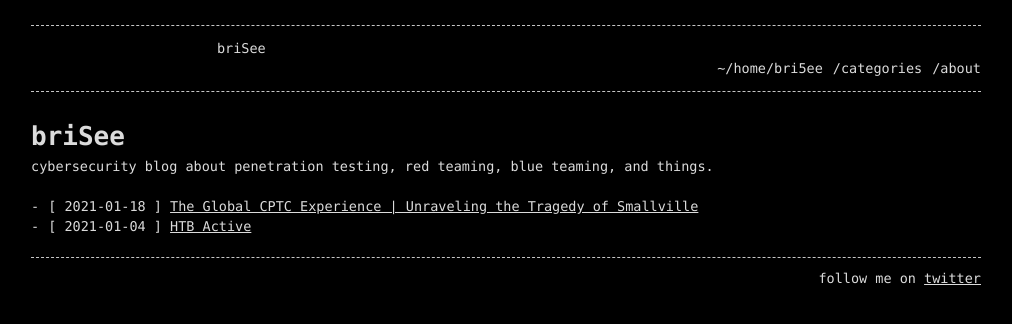
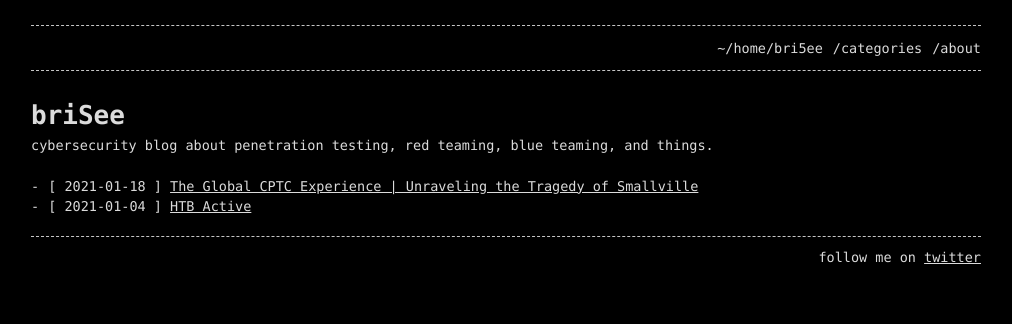
Before and after one commit to notbricey/brisee.github.io, a Jekyll site: the page built from index.md, in a window 1280 px wide. Shown: the top 324 px of the page, without its empty margins (134-1146 px from the left). Built offline with Jekyll 4.4.1, drawn with Linux system fonts in a browser that asks for light colours.

Commit message:
Update header.html

```diff
--- a/_includes/header.html
+++ b/_includes/header.html
@@ -2,7 +2,6 @@
 <header>
   <div class="menu">
     <ul>
-      briSee     &zwnj; &zwnj; &zwnj; &zwnj; &zwnj; &zwnj; &zwnj; &zwnj; &zwnj; &zwnj; &zwnj; &zwnj; &zwnj; &zwnj; &zwnj; &zwnj; &zwnj; &zwnj; &zwnj; &zwnj; &zwnj; &zwnj; &zwnj; &zwnj; &zwnj; &zwnj; &zwnj;  &zwnj; &zwnj; &zwnj; &zwnj; &zwnj; &zwnj; &zwnj; &zwnj; &zwnj; &zwnj; &zwnj; &zwnj; &zwnj; &zwnj; &zwnj; &zwnj; &zwnj; &zwnj; &zwnj; &zwnj; &zwnj; &zwnj; &zwnj; &zwnj; &zwnj; &zwnj; &zwnj; &zwnj; &zwnj; &zwnj; &zwnj; &zwnj; &zwnj; &zwnj; &zwnj; &zwnj; &zwnj; &zwnj; &zwnj; &zwnj; &zwnj; &zwnj; &zwnj; &zwnj; &zwnj; &zwnj; &zwnj; &zwnj;  &zwnj;  &zwnj;  &zwnj;  &zwnj;  &zwnj;  &zwnj;   &zwnj;  &zwnj;  &zwnj;  &zwnj;  &zwnj;  &zwnj;  &zwnj;  &zwnj;
       {%- for path in page_paths -%}
         {%- assign my_page = site.pages | where: "path", path | first -%}
         {%- if my_page.title -%}
```
